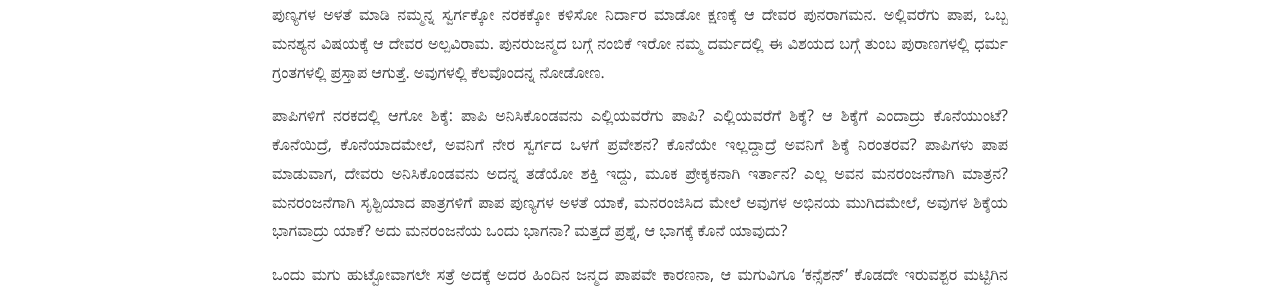
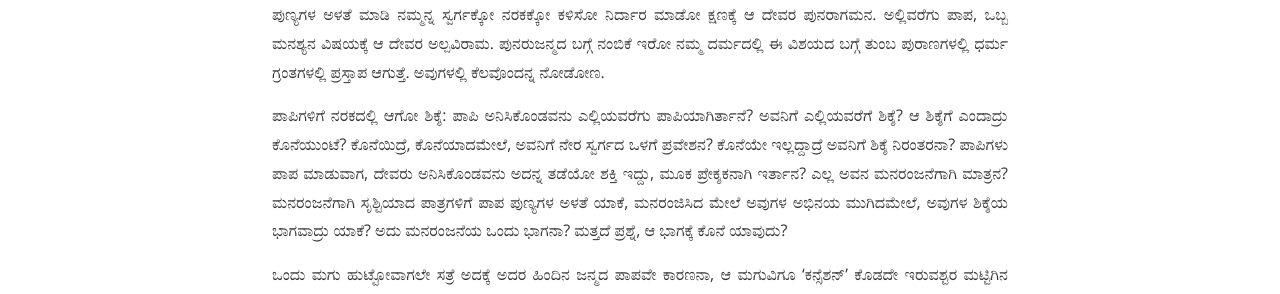
Before and after one commit to bencentra/centrarium, a Jekyll site: the page built from _posts/2020-03-06-tarka.markdown, in a window 1280 px wide. Shown: the part 1234-1528 px from the top of the page. Built offline with Jekyll 4.4.1, drawn with Linux system fonts in a browser that asks for light colours; nearby versions of some CDN libraries; comment, search, counter and statistics services are not loaded; a style sheet for code colours, icons or effects is not loaded.

Commit message:
Update 2020-03-06-tarka.markdown

```diff
--- a/_posts/2020-03-06-tarka.markdown
+++ b/_posts/2020-03-06-tarka.markdown
@@ -18,7 +18,7 @@ description: ಕೆಲವೊಮ್ಮೆ ‌ಹೀಗೆ ಮನಸ್ಸಿನ
 
 <p align ="justify">ಈ ಒಂದು ಬಗೆಯ ಯೋಚನೆಗಳನ್ನ ಮಾಡೋದಕ್ಕೆ, ನಾನು ಮೇಲೆ ಮಾಡಿದ ಯೋಚನೆಗಳನ್ನ ಸಧ್ಯಕ್ಕೆ ಬದಿಗಿಡಬೇಕು. ಅಂದ್ರೆ, ದೇವರು ಸೂತ್ರದಾರಿಯಲ್ಲ. ಅವನು ಬರಿ ಸೃಷ್ಟಿಕರ್ತ ಇರಬಹುದು, ಆನಂತರ ನಮ್ಮ ವಿಶಯಗಳಲ್ಲಿ ಅವನು ತಲೆ ಹಾಕೋದಿಲ್ಲ ಅಂತ ಒಂದು ಅನಿಸಿಕೆಯನ್ನ ತಾಳಿ, ನಾವು ಮುಂದುವರೆಯಬೇಕು. ಹೀಗೆ ಮುಂದುವರೆಯುತ್ತ ಹೋದ್ರೆ, ಹಣೆಬಹರ ಅನ್ನೋದು ಸುಳ್ಳಾಗತ್ತೆ, ಇಂಗ್ಲೀಷ್ ನ ‘ಡೆಸ್ಟಿನಿ’ ಅನ್ನೋದು ಸುಳ್ಳಾಗತ್ತೆ. ಅವನು ನಮ್ಮನ್ನ ಸೃಷ್ಟಿ ಮಾಡಿ ಬಿಟ್ಟಮೇಲೆ, ನಮ್ಮ ವಿಶಯಕ್ಕೆ ಅವನು ಬರೋದು, ನಾವು ಸತ್ತ ಮೇಲೆ ಇರಬಹದು ಅಂದುಕೊಳ್ಳಬೇಕಾಗತ್ತೆ. ಎಲ್ಲರು ಹೇಳೋ ಪಾಪ ಪುಣ್ಯಗಳ ಅಳತೆ ಮಾಡಿ ನಮ್ಮನ್ನ ಸ್ವರ್ಗಕ್ಕೋ ನರಕಕ್ಕೋ ಕಳಿಸೋ ನಿರ್ದಾರ ಮಾಡೋ ಕ್ಷಣಕ್ಕೆ ಆ ದೇವರ ಪುನರಾಗಮನ. ಅಲ್ಲಿವರೆಗು ಪಾಪ, ಒಬ್ಬ ಮನಶ್ಯನ ವಿಷಯಕ್ಕೆ ಆ ದೇವರ ಅಲ್ಪವಿರಾಮ. ಪುನರುಜನ್ಮದ ಬಗ್ಗೆ ನಂಬಿಕೆ ಇರೋ ನಮ್ಮ ದರ್ಮದಲ್ಲಿ ಈ ವಿಶಯದ ಬಗ್ಗೆ ತುಂಬ ಪುರಾಣಗಳಲ್ಲಿ ಧರ್ಮ ಗ್ರಂತಗಳಲ್ಲಿ ಪ್ರಸ್ತಾಪ ಆಗುತ್ತೆ. ಅವುಗಳಲ್ಲಿ ಕೆಲವೊಂದನ್ನ ನೋಡೋಣ.</p>
 
-<p align ="justify">ಪಾಪಿಗಳಿಗೆ ನರಕದಲ್ಲಿ ಆಗೋ ಶಿಕ್ಶೆ: ಪಾಪಿ ಅನಿಸಿಕೊಂಡವನು ಎಲ್ಲಿಯವರೆಗು ಪಾಪಿ? ಎಲ್ಲಿಯವರೆಗೆ ಶಿಕ್ಶೆ? ಆ ಶಿಕ್ಶೆಗೆ ಎಂದಾದ್ರು ಕೊನೆಯುಂಟೆ? ಕೊನೆಯಿದ್ರೆ, ಕೊನೆಯಾದಮೇಲೆ, ಅವನಿಗೆ ನೇರ ಸ್ವರ್ಗದ ಒಳಗೆ ಪ್ರವೇಶನ? ಕೊನೆಯೇ ಇಲ್ಲದ್ದಾದ್ರೆ ಅವನಿಗೆ ಶಿಕ್ಶೆ ನಿರಂತರವ? ಪಾಪಿಗಳು ಪಾಪ ಮಾಡುವಾಗ, ದೇವರು ಅನಿಸಿಕೊಂಡವನು ಅದನ್ನ ತಡೆಯೋ ಶಕ್ತಿ ಇದ್ದು, ಮೂಕ ಪ್ರೇಕ್ಶಕನಾಗಿ ಇರ್ತಾನ? ಎಲ್ಲ ಅವನ ಮನರಂಜನೆಗಾಗಿ ಮಾತ್ರನ? ಮನರಂಜನೆಗಾಗಿ ಸೃಶ್ಟಿಯಾದ ಪಾತ್ರಗಳಿಗೆ ಪಾಪ‌ ಪುಣ್ಯಗಳ ಅಳತೆ ಯಾಕೆ, ಮನರಂಜಿಸಿದ ಮೇಲೆ ಅವುಗಳ ಅಭಿನಯ ಮುಗಿದಮೇಲೆ, ಅವುಗಳ ಶಿಕ್ಶೆಯ ಭಾಗವಾದ್ರು ಯಾಕೆ? ಅದು ಮನರಂಜನೆಯ ಒಂದು ಭಾಗನಾ? ಮತ್ತದೆ ಪ್ರಶ್ನೆ, ಆ ಭಾಗಕ್ಕೆ ಕೊನೆ ಯಾವುದು?</p>
+<p align ="justify">ಪಾಪಿಗಳಿಗೆ ನರಕದಲ್ಲಿ ಆಗೋ ಶಿಕ್ಶೆ: ಪಾಪಿ ಅನಿಸಿಕೊಂಡವನು ಎಲ್ಲಿಯವರೆಗು ಪಾಪಿಯಾಗಿರ್ತಾನೆ? ಅವನಿಗೆ ಎಲ್ಲಿಯವರೆಗೆ ಶಿಕ್ಶೆ? ಆ ಶಿಕ್ಶೆಗೆ ಎಂದಾದ್ರು ಕೊನೆಯುಂಟೆ? ಕೊನೆಯಿದ್ರೆ, ಕೊನೆಯಾದಮೇಲೆ, ಅವನಿಗೆ ನೇರ ಸ್ವರ್ಗದ ಒಳಗೆ ಪ್ರವೇಶನ? ಕೊನೆಯೇ ಇಲ್ಲದ್ದಾದ್ರೆ ಅವನಿಗೆ ಶಿಕ್ಶೆ ನಿರಂತರನಾ? ಪಾಪಿಗಳು ಪಾಪ ಮಾಡುವಾಗ, ದೇವರು ಅನಿಸಿಕೊಂಡವನು ಅದನ್ನ ತಡೆಯೋ ಶಕ್ತಿ ಇದ್ದು, ಮೂಕ ಪ್ರೇಕ್ಶಕನಾಗಿ ಇರ್ತಾನ? ಎಲ್ಲ ಅವನ ಮನರಂಜನೆಗಾಗಿ ಮಾತ್ರನ? ಮನರಂಜನೆಗಾಗಿ ಸೃಶ್ಟಿಯಾದ ಪಾತ್ರಗಳಿಗೆ ಪಾಪ‌ ಪುಣ್ಯಗಳ ಅಳತೆ ಯಾಕೆ, ಮನರಂಜಿಸಿದ ಮೇಲೆ ಅವುಗಳ ಅಭಿನಯ ಮುಗಿದಮೇಲೆ, ಅವುಗಳ ಶಿಕ್ಶೆಯ ಭಾಗವಾದ್ರು ಯಾಕೆ? ಅದು ಮನರಂಜನೆಯ ಒಂದು ಭಾಗನಾ? ಮತ್ತದೆ ಪ್ರಶ್ನೆ, ಆ ಭಾಗಕ್ಕೆ ಕೊನೆ ಯಾವುದು?</p>
 
 <p align ="justify">ಒಂದು ಮಗು‌ ಹುಟ್ಟೋವಾಗಲೇ ಸತ್ರೆ ಅದಕ್ಕೆ ಅದರ ಹಿಂದಿನ ಜನ್ಮದ ಪಾಪವೇ ಕಾರಣನಾ, ಆ ಮಗುವಿಗೂ ‘ಕನ್ಸೆಶನ್’ ಕೊಡದೇ ಇರುವಶ್ಟರ ಮಟ್ಟಿಗಿನ ನಿರ್ದಯಿಯಾಗಿರ್ತಾನ ದೇವರು? ಇನ್ನು ಎಶ್ಟೊ ಮಕ್ಕಳು ಹೊಟ್ಟೆಗೆ ಹಿಟ್ಟಿಲ್ಲದೆ ಮೈಗಳಲ್ಲಿ ಮೂಳೆ ಕಾಣುವಶ್ಟರ ಮಟ್ಟಿಗೆ ಕುಂದಿ ಹೋಗಿರ್ತಾರೆ, ಆ ಮಗುವಿಗೆ ತನ್ನ ಹಿಂದಿನ ಜೀವನದ ಅರಿವಿರಲಿ, ಹಿಂದಿನ ದಿನದ ನೆನಪುಗಳೆ ಇರೋದು ಕಡಿಮೆ, ಅವರಿಗೆ ಆ ರೀತಿ ಶಿಕ್ಶೆ ಕೊಡೋ ಮಟ್ಟಿಗೆ ಇಳೀತಾನ ಆ ದೇವರು, ಕೊಟ್ಟು ಅವರಿಗೆ ಏನನ್ನ ತಿಳಿಸೋದಕ್ಕೆ ಹೊರಟಿರ್ತಾನೆ?</p>
 
```
